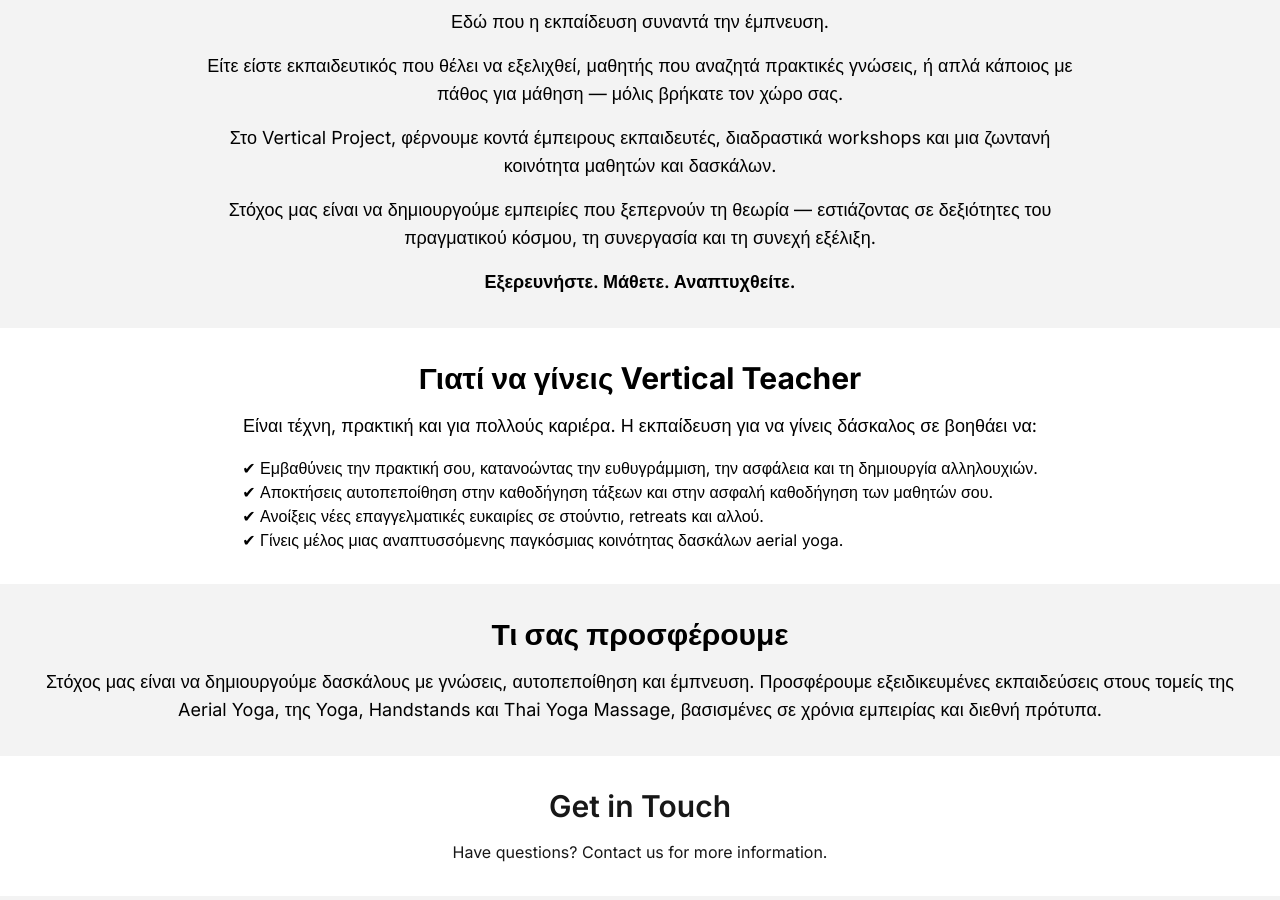
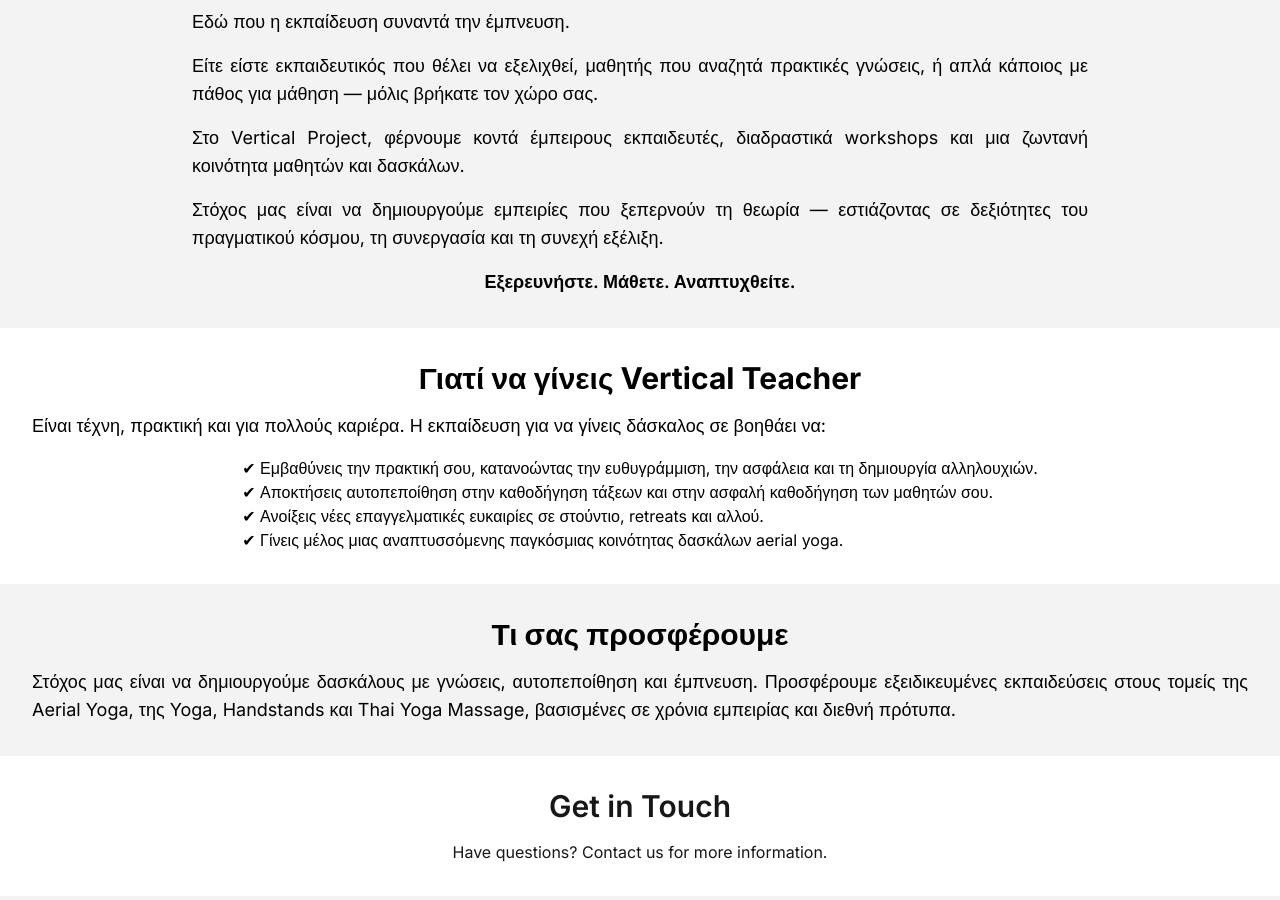
Before and after one commit to Tsagiannoudis/vertical-project, a Next.js app: page / in a window 1280 px wide. Shown: the part 880-1780 px from the top of the page. Built offline with nearby package versions, Linux system fonts and the light colour scheme.

Commit message:
css text fixed

```diff
--- a/src/components/home/WelcomeSection.tsx
+++ b/src/components/home/WelcomeSection.tsx
@@ -6,16 +6,16 @@
           Καλώς ήρθατε στο Vertical Project
         </h1>
         <div className="max-w-4xl mx-auto mt-4 space-y-4">
-          <p className="text-lg">
+          <p className="text-lg  text-justify">
             Εδώ που η εκπαίδευση συναντά την έμπνευση.
           </p>
-          <p className="text-lg">
+          <p className="text-lg text-justify">
             Είτε είστε εκπαιδευτικός που θέλει να εξελιχθεί, μαθητής που αναζητά πρακτικές γνώσεις, ή απλά κάποιος με πάθος για μάθηση — μόλις βρήκατε τον χώρο σας.
           </p>
-          <p className="text-lg">
+          <p className="text-lg text-justify">
             Στο Vertical Project, φέρνουμε κοντά έμπειρους εκπαιδευτές, διαδραστικά workshops και μια ζωντανή κοινότητα μαθητών και δασκάλων.
           </p>
-          <p className="text-lg">
+          <p className="text-lg text-justify">
             Στόχος μας είναι να δημιουργούμε εμπειρίες που ξεπερνούν τη θεωρία — εστιάζοντας σε δεξιότητες του πραγματικού κόσμου, τη συνεργασία και τη συνεχή εξέλιξη.
           </p>
           <p className="text-lg font-semibold">
--- a/src/components/home/WhatWeOfferToYou.tsx
+++ b/src/components/home/WhatWeOfferToYou.tsx
@@ -5,7 +5,7 @@
         <h2 className="text-3xl font-bold text-center">
           Τι σας προσφέρουμε
         </h2>
-        <p className="text-lg text-center mt-4">
+        <p className="text-lg mt-4 text-justify">
             Στόχος μας είναι να δημιουργούμε δασκάλους με γνώσεις, αυτοπεποίθηση και έμπνευση.
 Προσφέρουμε εξειδικευμένες εκπαιδεύσεις στους τομείς της Aerial Yoga, της Yoga, Handstands και Thai Yoga Massage, βασισμένες σε χρόνια εμπειρίας και διεθνή πρότυπα.
         </p>
--- a/src/components/home/WhyToBecomeATeacher.tsx
+++ b/src/components/home/WhyToBecomeATeacher.tsx
@@ -5,10 +5,10 @@
         <h2 className="text-3xl font-bold text-center">
           Γιατί να γίνεις Vertical Teacher
         </h2>
-        <p className="text-lg text-center mt-4 mb-4">
+        <p className="text-lg  text-justify mt-4 mb-4">
           Είναι τέχνη, πρακτική και για πολλούς καριέρα. Η εκπαίδευση για να γίνεις δάσκαλος σε βοηθάει να:
         </p>
-        <ul className="text-left inline-block">
+        <ul className=" text-justify inline-block ">
           <li>✔ Εμβαθύνεις την πρακτική σου, κατανοώντας την ευθυγράμμιση, την ασφάλεια και τη δημιουργία αλληλουχιών.</li>
           <li>✔ Αποκτήσεις αυτοπεποίθηση στην καθοδήγηση τάξεων και στην ασφαλή καθοδήγηση των μαθητών σου.</li>
           <li>✔ Ανοίξεις νέες επαγγελματικές ευκαιρίες σε στούντιο, retreats και αλλού.</li>
```
